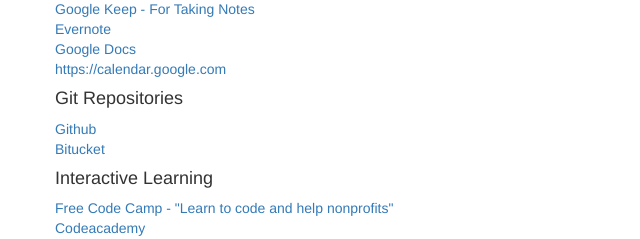
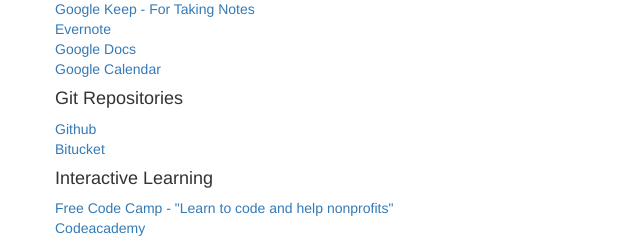
Before and after one commit to machy44/alensljivar.com, a website: page index.html in a window 1280 px wide. Shown: the part 211-450 px from the top of the page, 0-640 px from the left. Drawn offline with nearby package versions, Linux system fonts and the light colour scheme.

Commit message:
Correct Google Calendar link

```diff
--- a/index.html
+++ b/index.html
@@ -28,7 +28,7 @@
     <a href="https://www.google.com/keep/" target="_blank">Google Keep - For Taking Notes</a></br>
     <a href="https://www.evernote.com/" target="_blank">Evernote</a></br>
     <a href="https://docs.google.com" target="_blank">Google Docs</a></br>
-    <a href="https://calendar.google.com" target="blank">https://calendar.google.com</a></br>
+    <a href="https://calendar.google.com" target="blank">Google Calendar</a></br>
     <h4>Git Repositories</h4>
     <a href="https://github.com/" target="_blank">Github</a></br>
     <a href="https://bitbucket.org/" target="_blank">Bitucket</a></br>
```
